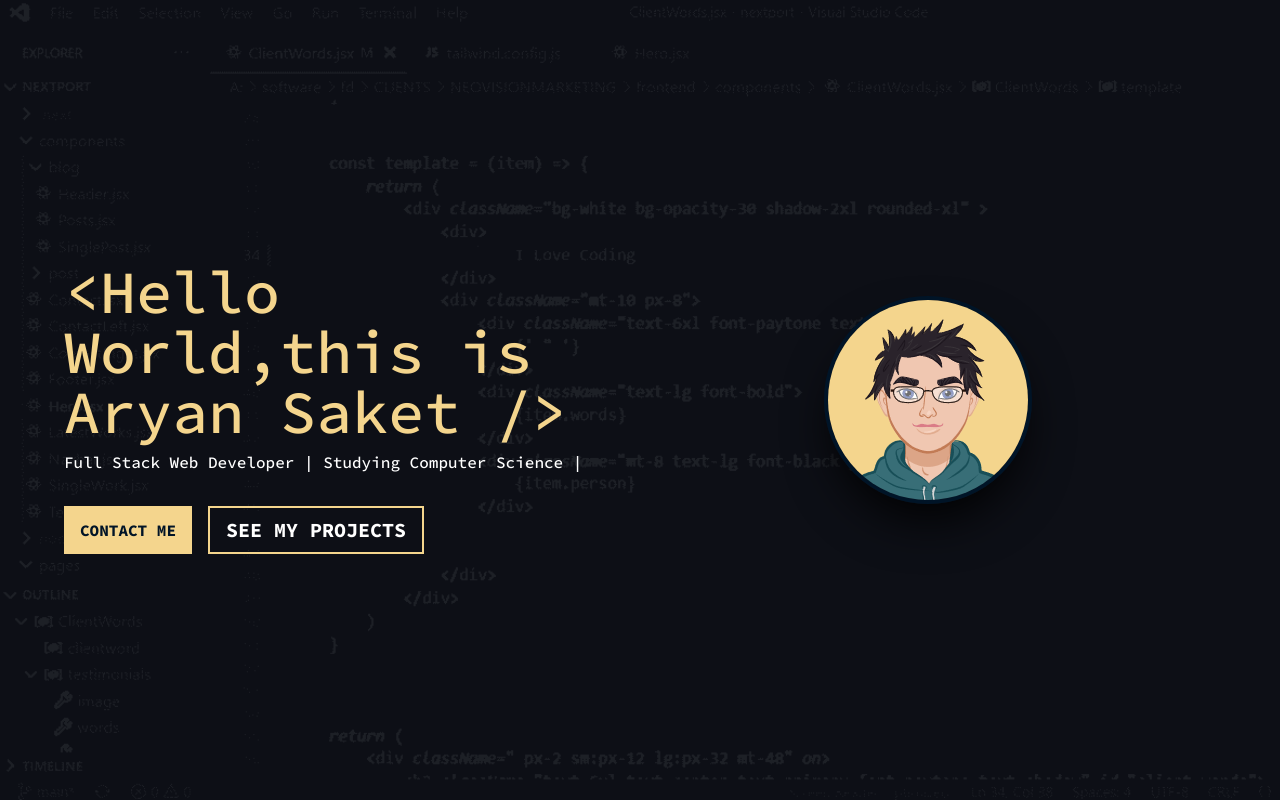
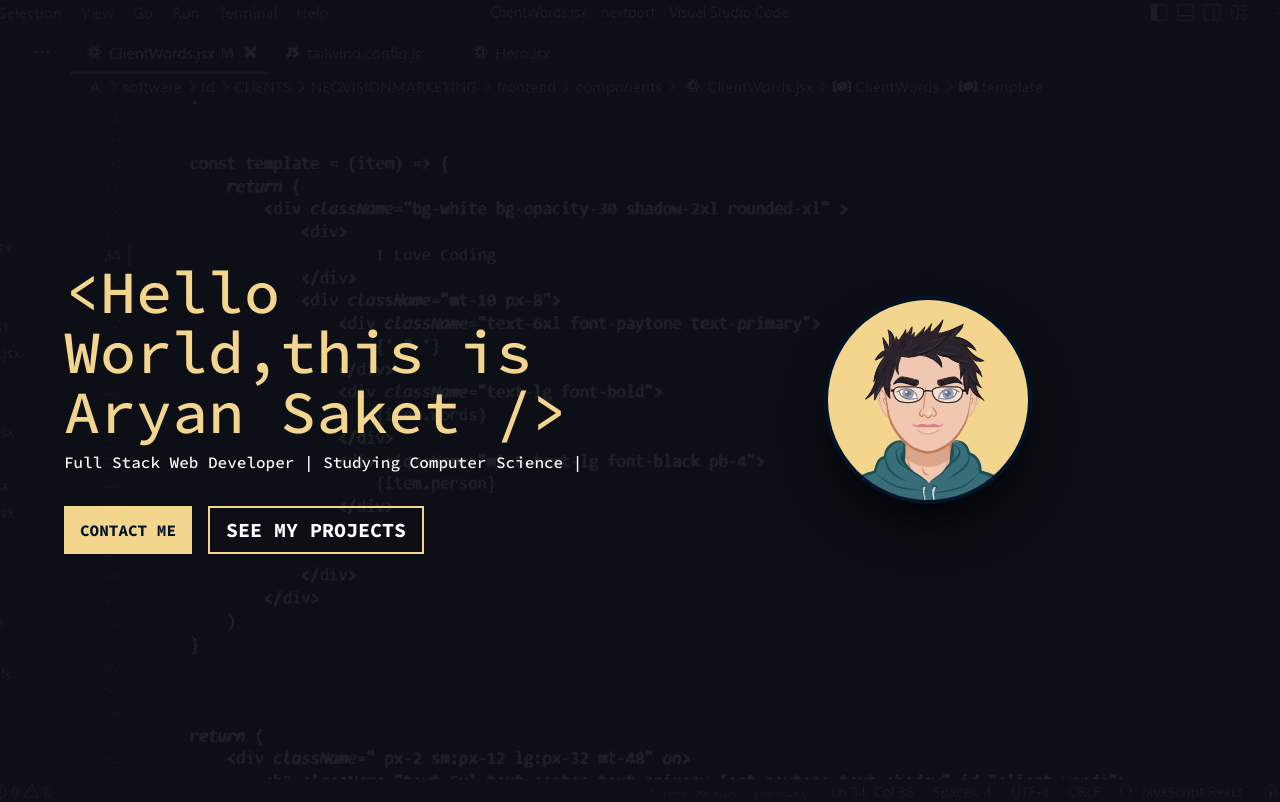
Before and after one commit to Aryanr64x/DevPortfolio, a Next.js app: page / in a window 1280 px wide. Shown: the top 802 px of the page. Built offline with nearby package versions, Linux system fonts and the light colour scheme.

Commit message:
Scroll Fix 2

```diff
--- a/styles/globals.css
+++ b/styles/globals.css
@@ -4,15 +4,7 @@
 @tailwind components;
 @tailwind utilities;
 
-html {
-    overflow: hidden;
-    height: 100%;
-}
 
-body {
-    overflow: auto;
-    height: 100%;
-}
 
 
 
```
